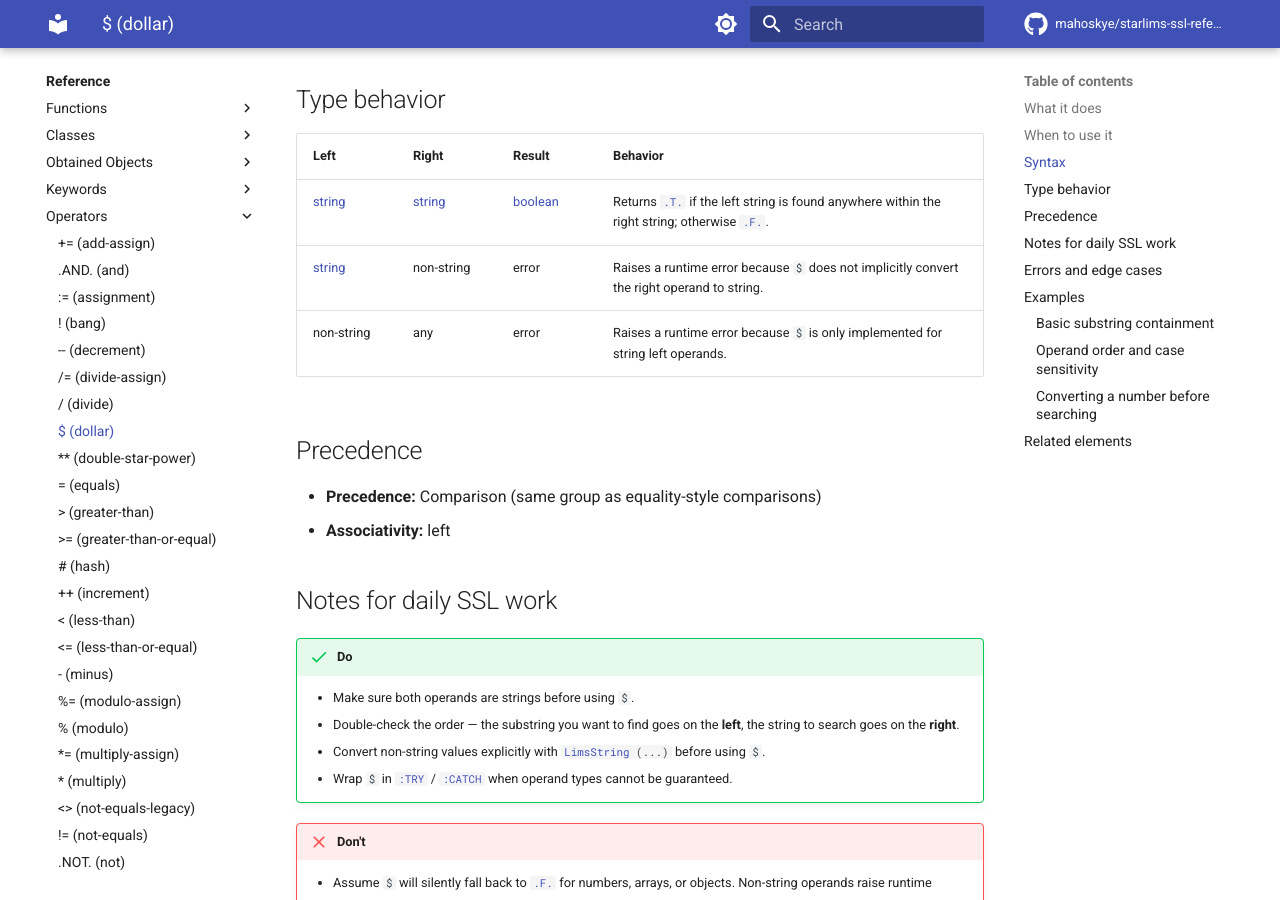
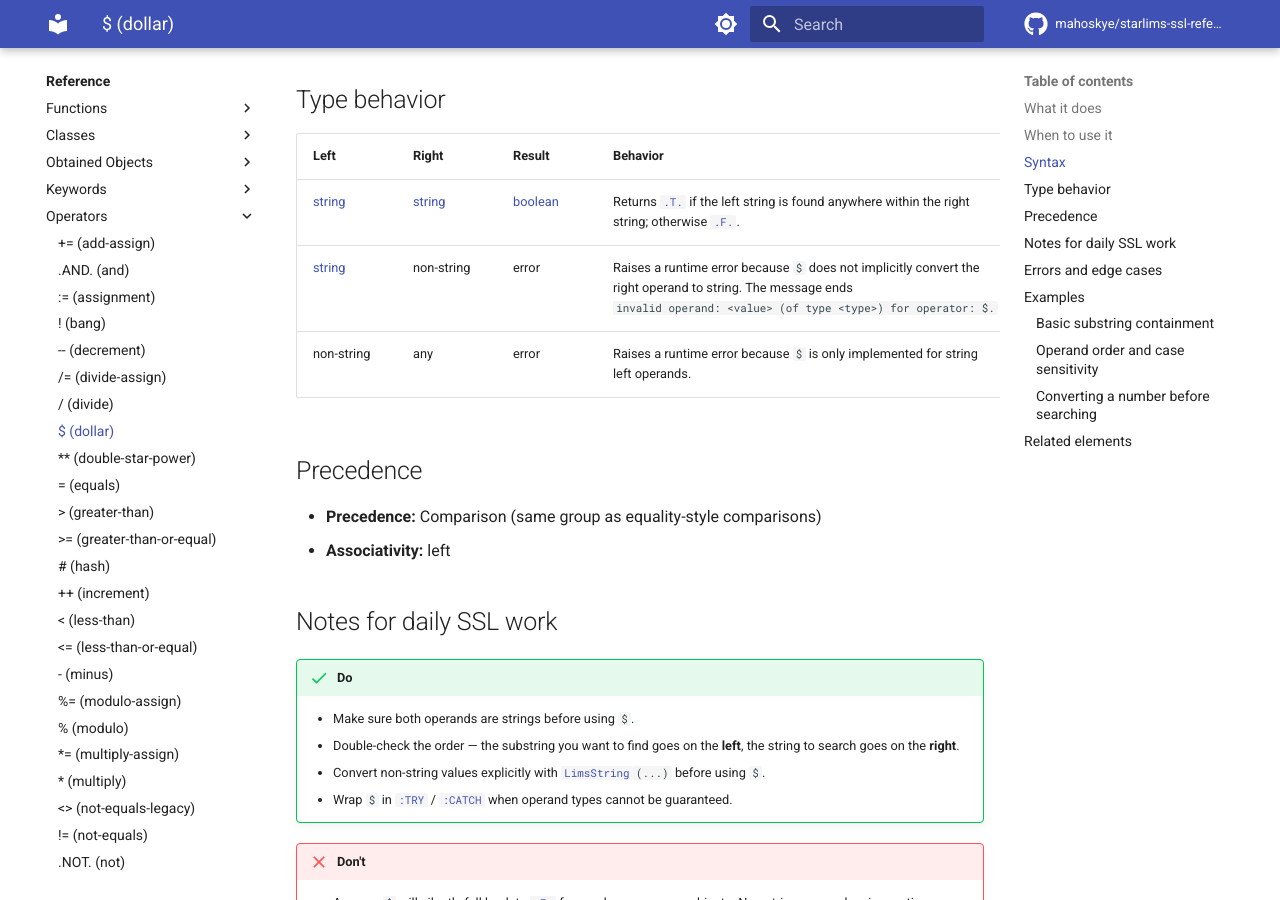
Before and after one commit to mahoskye/starlims-ssl-reference, an MkDocs documentation site: the page built from content/reference/operators/dollar.md, in a window 1280 px wide and 900 px high, scrolled down 972 px. Built offline with MkDocs 1.6.1 and Material for MkDocs 9.7.7, drawn with Linux system fonts in a browser that asks for light colours; plug-ins that fetch from the network failed and are left out; comment, search, counter and statistics services are not loaded; some of the changed text lies outside the part shown.

Commit message:
docs: $ with an object and CreateLocal messages match Designer (closes #100)
Designer confirmed that separate objects compare .F. under == and = and
that the same object compares .T., so strict-equals and equals stay as
written. It also confirmed $ raises for an object on the right: dollar's
example now shows both logged lines, and its operand table names the
message pattern. CreateLocal's non-string exception gets the Designer
message.

Co-Authored-By: Claude Opus 5.5 <noreply@anthropic.com>

````diff
--- a/content/reference/operators/dollar.md
+++ b/content/reference/operators/dollar.md
@@ -38,7 +38,7 @@ bResult := needle $ haystack;
 | Left | Right | Result | Behavior |
 | --- | --- | --- | --- |
 | [string](../types/string.md) | [string](../types/string.md) | [boolean](../types/boolean.md) | Returns [`.T.`](../literals/true.md) if the left string is found anywhere within the right string; otherwise [`.F.`](../literals/false.md). |
-| [string](../types/string.md) | non-string | error | Raises a runtime error because `$` does not implicitly convert the right operand to string. |
+| [string](../types/string.md) | non-string | error | Raises a runtime error because `$` does not implicitly convert the right operand to string. The message ends `invalid operand: <value> (of type <type>) for operator: $.` |
 | non-string | any | error | Raises a runtime error because `$` is only implemented for string left operands. |
 
 ## Precedence
@@ -168,10 +168,11 @@ Converts `nBatchNo` to a string with [`LimsString`](../functions/LimsString.md)
 DoProc("SafeDollarComparison");
 ```
 
-`UsrMes` first logs:
+`UsrMes` logs:
 
 ```text
 Explicit conversion result: .T.
+Comparison failed: Run-time error: … invalid operand: <the object's XML> (of type SSLExpando) for operator: $.
 ```
 
 ## Related elements
````
Also changed, not shown: content/reference/functions/CreateLocal.md (+1 -1 lines), 1 other file.
